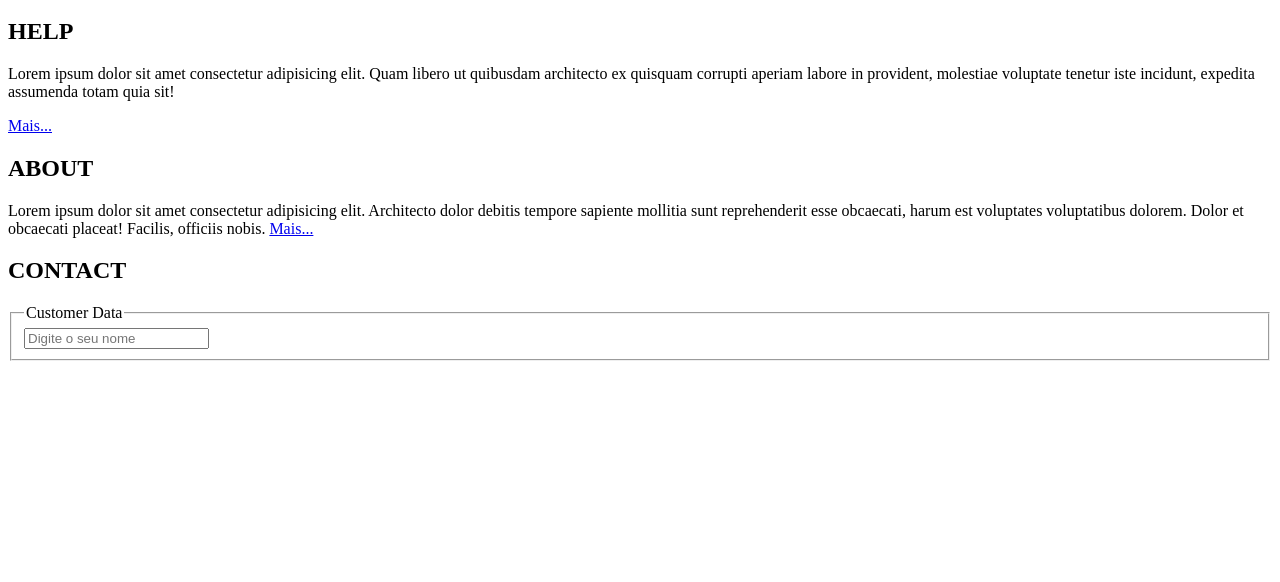
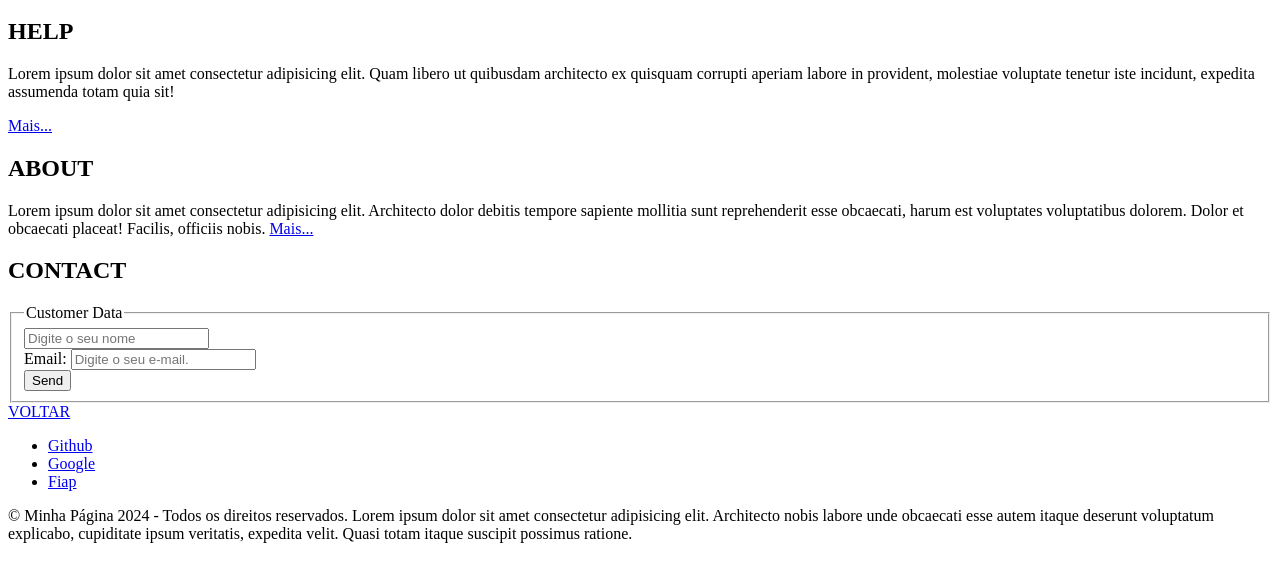
Before and after one commit to marianaroberti/projeto-inicial-h, a plain HTML site: page index.html in a window 1280 px wide. Shown: the part 136-718 px from the top of the page. Drawn offline with Linux system fonts and the light colour scheme.

Commit message:
adicionando rodape

```diff
--- a/index.html
+++ b/index.html
@@ -48,21 +48,44 @@
 							<div>
 							<div>
 								<label for="idNm"></label>
-								<input type="email" name="txtNm" id="idNm" placeholder="Digite o seu nome"
+								<input type="email" name="txtNm" id="idNm" placeholder="Digite o seu nome"/>
+
 
 						</div>
+						<div>
+							<label for="idEmail">Email: </label>
+							<input
+							  type="email"
+							  name="txtEmail"
+							  id="idEmail"
+							  placeholder="Digite o seu e-mail."
+							/>
 						  </div>
-
-
-
+						  <div>
+							<button type="button">Send</button>
+						  </div>
 						</fieldset>
+						<a href="#topo">VOLTAR</a>
 					  </form>
 					</div>
 				  </section>
 
-
+				  <footer id="rodape">
+					<nav>
+					  <ul>
+						<li><a href="https://github.com/" target="_blank"> Github </a></li>
+						<li><a href="https://google.com/" target="_blank"> Google </a></li>
+						<li><a href="https://fiap.com.br/" target="_blank"> Fiap </a></li>
+					  </ul>
+					</nav>
+					<p>
+					  &copy; Minha Página 2024 - Todos os direitos reservados. Lorem ipsum
+					  dolor sit amet consectetur adipisicing elit. Architecto nobis labore
+					  unde obcaecati esse autem itaque deserunt voluptatum explicabo,
+					  cupiditate ipsum veritatis, expedita velit. Quasi totam itaque
+					  suscipit possimus ratione.
+					</p>
+				  </footer>
 				</div>
-
-
 			  </body>
 			</html>
```
Also changed, not shown: paginas/about.html (+4 -11 lines), paginas/contact.html (deleted, +0 -30 lines), paginas/help.html (+5 -11 lines). Lines whose indentation alone changed are shown as unchanged.
